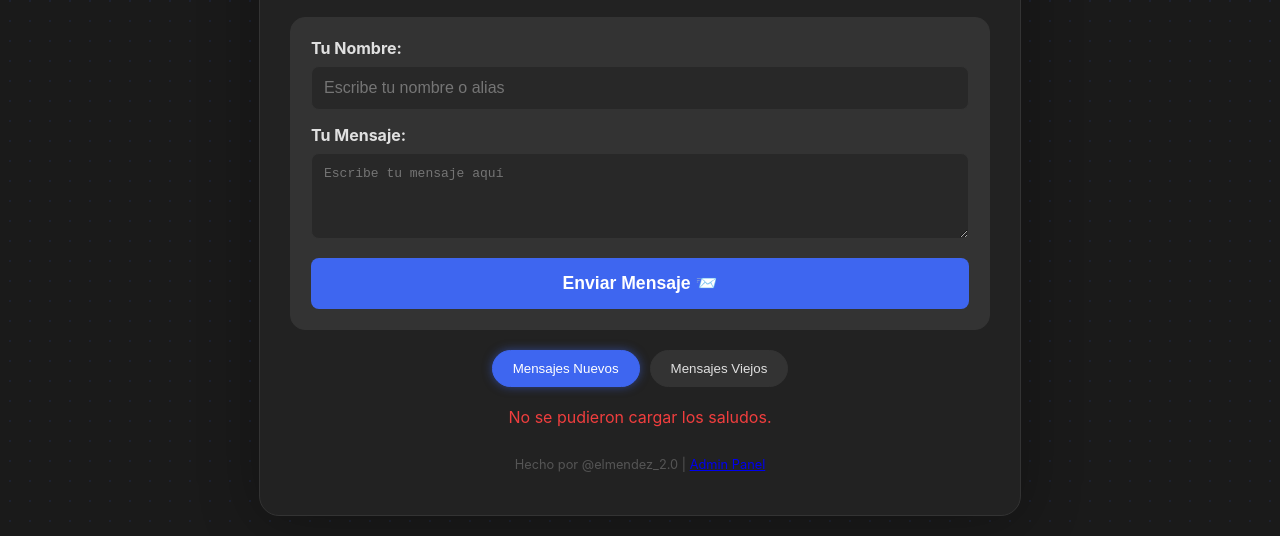
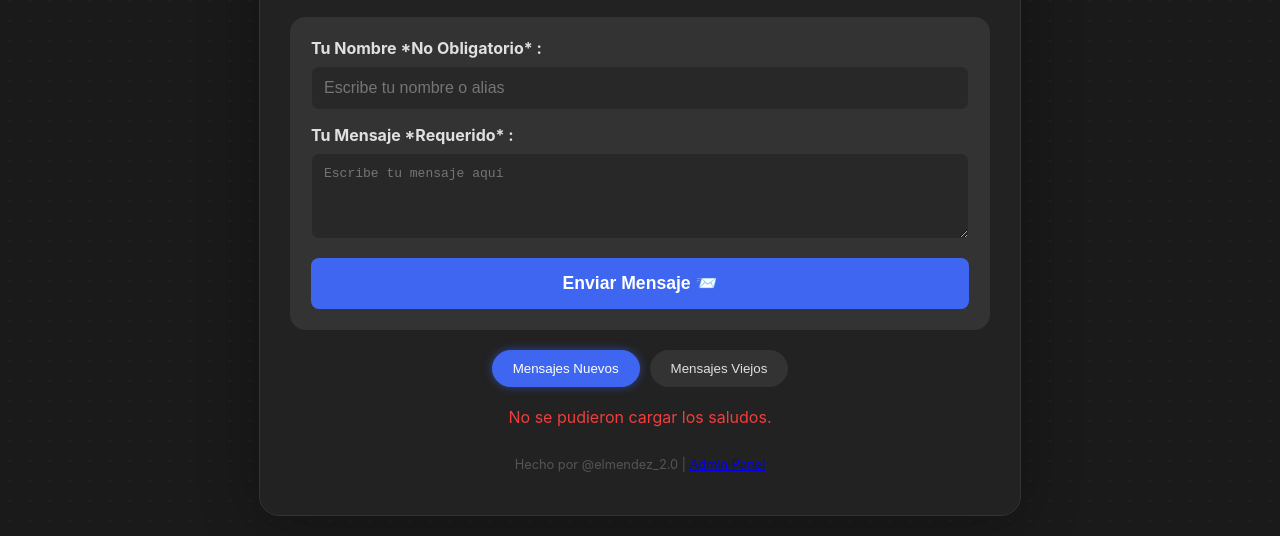
Before and after one commit to elmendezz/cajadesaludos, a website: page index.html in a window 1280 px wide. Shown: the part 309-845 px from the top of the page. Drawn offline with Linux system fonts and the light colour scheme.

Commit message:
Actualizar index.html

```diff
--- a/index.html
+++ b/index.html
@@ -515,11 +515,11 @@
         <div class="form-container">
             <form id="greetingForm">
                 <div class="form-group">
-                    <label for="nameInput">Tu Nombre:</label>
+                    <label for="nameInput">Tu Nombre *No Obligatorio* :</label>
                     <input type="text" id="nameInput" placeholder="Escribe tu nombre o alias">
                 </div>
                 <div class="form-group">
-                    <label for="messageInput">Tu Mensaje:</label>
+                    <label for="messageInput">Tu Mensaje *Requerido* :</label>
                     <textarea id="messageInput" rows="4" required placeholder="Escribe tu mensaje aquí"></textarea>
                 </div>
                 <button type="submit" class="submit-btn" id="submitBtn">Enviar Mensaje 📨</button>
```
